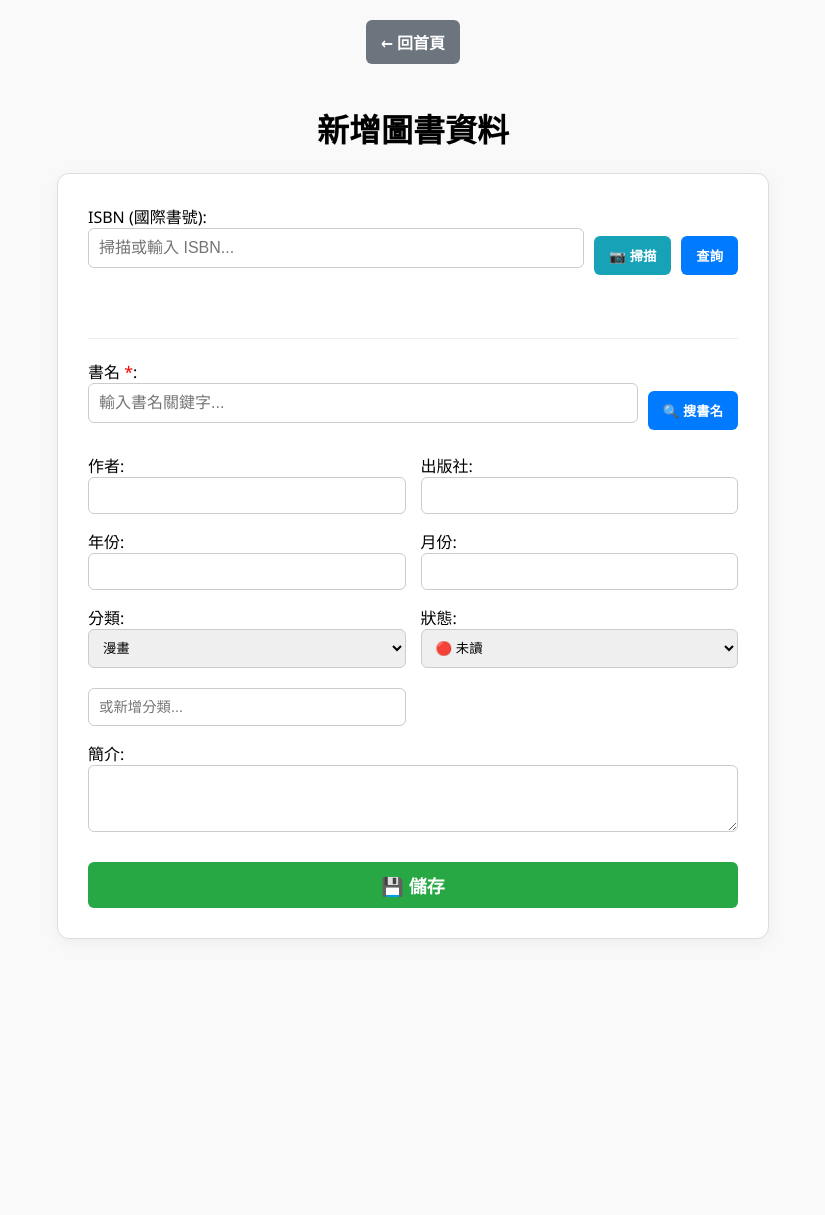
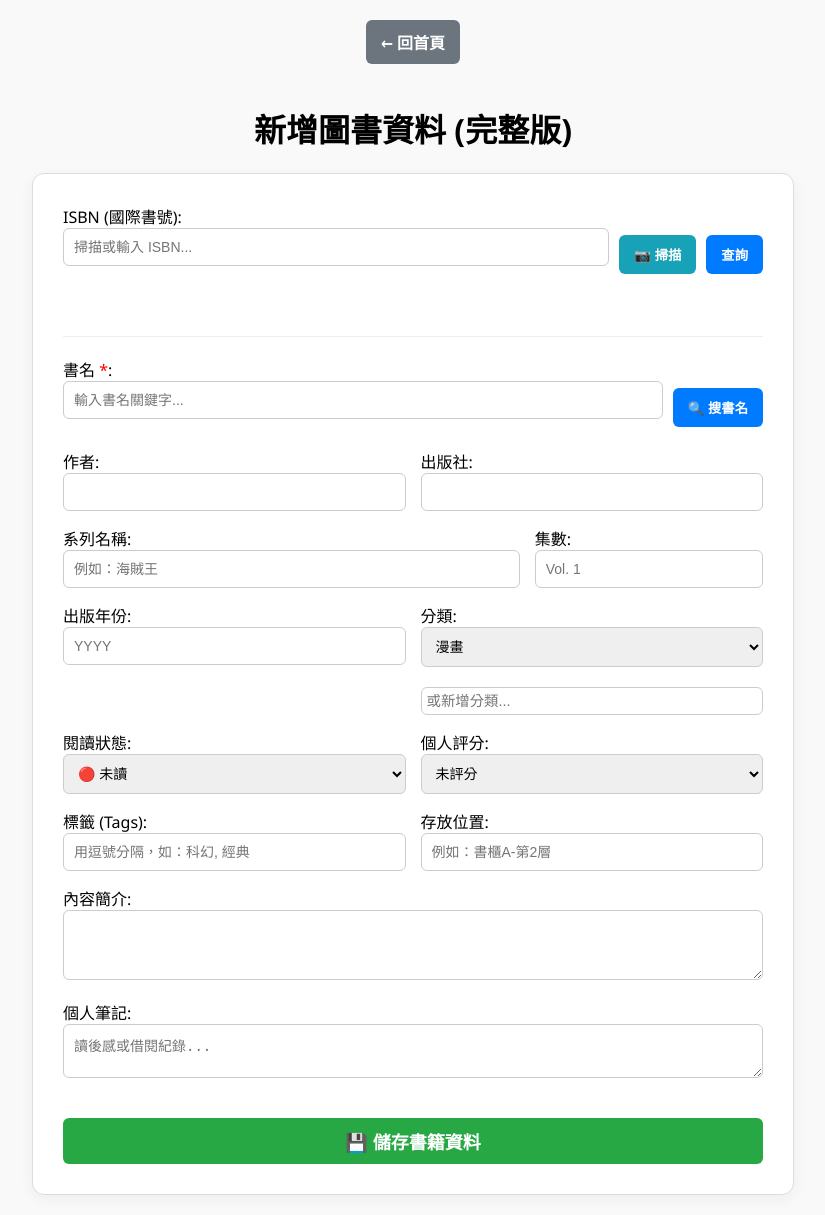
Before and after one commit to bobobill7878-create/library_system, a Flask app: page /add in a window 1280 px wide. Shown: the whole page, without its empty margins (227-1052 px from the left). Before the commit the page ends 939 px from the top, so only its background shows below. Run offline with Flask 3, Linux system fonts and the light colour scheme; data comes from the database, SQL or seed files in the repository.

Commit message:
Update add_book.html

```diff
--- a/templates/add_book.html
+++ b/templates/add_book.html
@@ -7,29 +7,38 @@
     <script src="https://unpkg.com/html5-qrcode" type="text/javascript"></script>
     <style>
         body { font-family: 'Segoe UI', Tahoma, Geneva, Verdana, sans-serif; margin: 20px; display: flex; flex-direction: column; align-items: center; background-color: #f9f9f9; }
-        form { max-width: 650px; width: 100%; padding: 30px; border: 1px solid #ddd; border-radius: 12px; box-shadow: 0 4px 15px rgba(0,0,0,0.05); background-color: #fff; }
+        form { max-width: 700px; width: 100%; padding: 30px; border: 1px solid #ddd; border-radius: 12px; box-shadow: 0 4px 15px rgba(0,0,0,0.05); background-color: #fff; }
 
         .isbn-group, .title-group { display: flex; align-items: center; gap: 10px; margin-bottom: 15px; }
         .isbn-group input, .title-group input { flex-grow: 1; padding: 10px; border: 2px solid #eee; border-radius: 6px; font-size: 16px; }
-        input[type="text"], input[type="number"], select, textarea { width: 100%; padding: 10px; margin-bottom: 15px; border: 1px solid #ccc; border-radius: 6px; box-sizing: border-box; }
+
+        /* 統一輸入框樣式 */
+        input[type="text"], input[type="number"], select, textarea { width: 100%; padding: 10px; margin-bottom: 15px; border: 1px solid #ccc; border-radius: 6px; box-sizing: border-box; font-size: 14px; }
+
+        /* 雙欄排版 */
         .row { display: flex; gap: 15px; } .row > div { flex: 1; }
 
-        .cover-preview { margin-top: 10px; display: none; max-width: 150px; border: 1px solid #ddd; padding: 5px; border-radius: 6px; margin: 0 auto; }
+        /* 封面預覽 */
+        .cover-preview { margin-top: 10px; display: none; max-width: 150px; border: 1px solid #ddd; padding: 5px; border-radius: 6px; margin-left: auto; margin-right: auto; }
         .cover-preview img { width: 100%; display: block; }
+
+        /* 按鈕與訊息 */
+        .btn { padding: 10px 15px; cursor: pointer; border: none; border-radius: 6px; color: white; white-space: nowrap; font-weight: bold;}
+        .btn-scan { background-color: #17a2b8; }
+        .btn-search { background-color: #007bff; }
+        .btn-submit { background-color: #28a745; width: 100%; font-size: 18px; margin-top: 20px; }
+        .btn-secondary { background-color: #6c757d; text-decoration: none; display:inline-block; margin-bottom: 20px;}
         .message-box { color: #dc3545; margin: 10px 0; font-weight: 500; min-height: 20px; }
 
-        .btn { padding: 10px 15px; cursor: pointer; border: none; border-radius: 6px; font-weight: 600; color: white; white-space: nowrap; }
-        .btn-scan { background-color: #17a2b8; }
-        .btn-search { background-color: #007bff; }
-        .btn-submit { background-color: #28a745; width: 100%; font-size: 18px; margin-top: 10px; }
-        .btn-secondary { background-color: #6c757d; text-decoration: none; display:inline-block; margin-bottom: 20px;}
-
+        /* 掃描器 */
         #reader-container { display: none; margin-bottom: 20px; text-align: center; border: 2px dashed #007bff; padding: 15px; background: #f0f8ff; border-radius: 8px; }
         #reader { width: 100%; max-width: 500px; margin: 0 auto; }
 
+        /* 救援按鈕 */
         .manual-help-btns { display: none; margin-top: 10px; padding: 10px; background-color: #fff3cd; border-radius: 6px; }
         .help-btn-group { display: flex; gap: 10px; flex-wrap: wrap; margin-top: 5px; }
         .btn-help { background-color: #6c757d; color: white; text-decoration: none; padding: 6px 12px; border-radius: 4px; font-size: 13px; }
+        .btn-help:hover { opacity: 0.9; }
 
         /* Modal */
         .modal { display: none; position: fixed; z-index: 1000; left: 0; top: 0; width: 100%; height: 100%; background-color: rgba(0,0,0,0.5); overflow: auto; }
@@ -42,7 +51,7 @@
 <body>
 
     <a href="/" class="btn btn-secondary">← 回首頁</a>
-    <h1>新增圖書資料</h1>
+    <h1>新增圖書資料 (完整版)</h1>
 
     <div id="reader-container">
         <div id="reader"></div>
@@ -61,8 +70,8 @@
         <div id="manual-help" class="manual-help-btns">
             <p>⚠️ 查無資料，請嘗試手動查詢：</p>
             <div class="help-btn-group">
-                <a href="#" target="_blank" id="link-momo" class="btn-help">MOMO</a>
-                <a href="#" target="_blank" id="link-books" class="btn-help">博客來</a>
+                <a href="#" target="_blank" id="link-momo" class="btn-help" style="background-color: #d63384;">MOMO</a>
+                <a href="#" target="_blank" id="link-books" class="btn-help" style="background-color: #0d6efd;">博客來</a>
                 <a href="#" target="_blank" id="link-google" class="btn-help">Google</a>
             </div>
         </div>
@@ -84,11 +93,20 @@
             <div><label>作者:</label><input type="text" id="author" name="author"></div>
             <div><label>出版社:</label><input type="text" id="publisher" name="publisher"></div>
         </div>
+
         <div class="row">
-            <div><label>年份:</label><input type="number" id="year" name="publish_year"></div>
-            <div><label>月份:</label><input type="number" id="month" name="publish_month"></div>
+            <div style="flex: 2;">
+                <label>系列名稱:</label>
+                <input type="text" name="series" placeholder="例如：海賊王">
+            </div>
+            <div style="flex: 1;">
+                <label>集數:</label>
+                <input type="text" name="volume" placeholder="Vol. 1">
+            </div>
         </div>
+
         <div class="row">
+            <div><label>出版年份:</label><input type="number" id="year" name="publish_year" placeholder="YYYY"></div>
             <div>
                 <label>分類:</label>
                 <select name="category_id">
@@ -96,21 +114,45 @@
                     <option value="{{ cat.id }}">{{ cat.name }}</option>
                     {% endfor %}
                 </select>
-                <input type="text" name="new_category" placeholder="或新增分類..." style="margin-top:5px; font-size:0.9em;">
+                <input type="text" name="new_category" placeholder="或新增分類..." style="margin-top:5px; font-size:0.9em; padding:5px;">
             </div>
+        </div>
+
+        <div class="row">
             <div>
-                <label>狀態:</label>
+                <label>閱讀狀態:</label>
                 <select name="status">
                     <option value="未讀">🔴 未讀</option>
                     <option value="閱讀中">🟡 閱讀中</option>
                     <option value="已讀">🟢 已讀</option>
+                    <option value="棄書">⚫ 棄書</option>
+                </select>
+            </div>
+            <div>
+                <label>個人評分:</label>
+                <select name="rating">
+                    <option value="">未評分</option>
+                    <option value="5">⭐⭐⭐⭐⭐ (5)</option>
+                    <option value="4">⭐⭐⭐⭐ (4)</option>
+                    <option value="3">⭐⭐⭐ (3)</option>
+                    <option value="2">⭐⭐ (2)</option>
+                    <option value="1">⭐ (1)</option>
                 </select>
             </div>
         </div>
 
-        <label>簡介:</label>
+        <div class="row">
+            <div><label>標籤 (Tags):</label><input type="text" name="tags" placeholder="用逗號分隔，如：科幻, 經典"></div>
+            <div><label>存放位置:</label><input type="text" name="location" placeholder="例如：書櫃A-第2層"></div>
+        </div>
+
+        <label>內容簡介:</label>
         <textarea id="description_input" name="description" rows="3"></textarea>
-        <button type="submit" class="btn btn-submit">💾 儲存</button>
+
+        <label>個人筆記:</label>
+        <textarea name="notes" rows="2" placeholder="讀後感或借閱紀錄..."></textarea>
+
+        <button type="submit" class="btn btn-submit">💾 儲存書籍資料</button>
     </form>
 
     <div id="titleSearchModal" class="modal">
@@ -122,6 +164,7 @@
     </div>
 
     <script>
+        // 維持原有的強大搜尋邏輯 (API + Google)
         function lookupBookData() {
             const isbn = document.getElementById('isbn').value.trim().replace(/-/g, '');
             if (!isbn) return;
@@ -129,22 +172,20 @@
             const msg = document.getElementById('isbn-message');
             msg.textContent = '查詢中...';
 
-            // 設定救援連結
+            // 更新連結
             document.getElementById('link-momo').href = `https://m.momoshop.com.tw/search.momo?searchKeyword=${isbn}`;
             document.getElementById('link-books').href = `https://search.books.com.tw/search/query/key/${isbn}/cat/all`;
             document.getElementById('link-google').href = `https://www.google.com/search?q=${isbn}`;
 
-            // 1. 優先查後端 (爬蟲)
+            // 1. 後端 (爬蟲)
             fetch(`/api/lookup_isbn/${isbn}`)
                 .then(r => r.json().then(data => ({status: r.status, body: data})))
                 .then(res => {
                     if (res.status === 200 && !res.body.error) {
                         fillData(res.body);
-                        msg.textContent = '✅ 查詢成功';
-                        msg.style.color = 'green';
+                        msg.textContent = '✅ 查詢成功'; msg.style.color = 'green';
                         document.getElementById('manual-help').style.display = 'none';
                     } else {
-                        // 2. 失敗查 Google
                         msg.textContent = '伺服器無資料，嘗試 Google...';
                         searchGoogleISBN(isbn);
                     }
```
